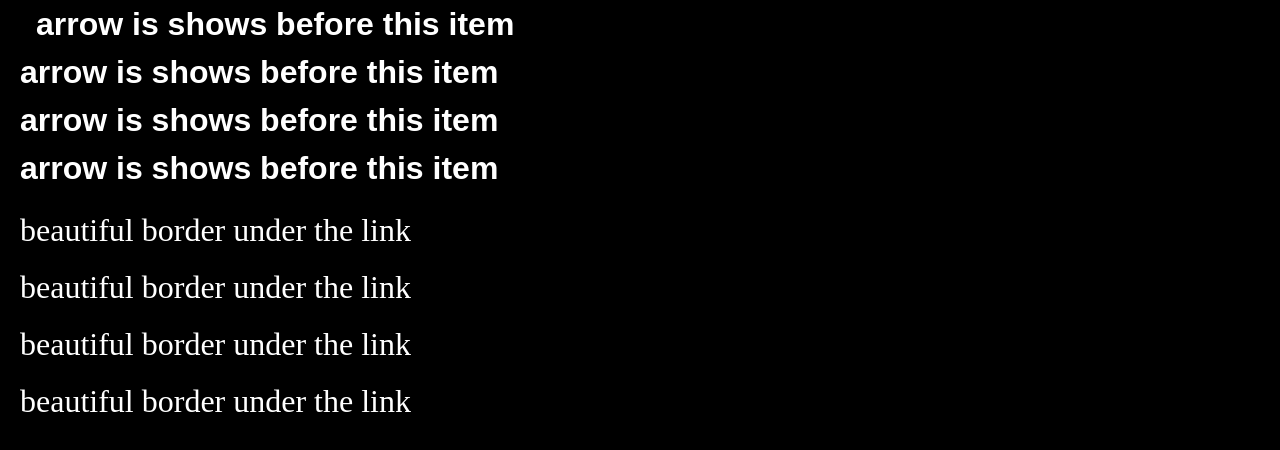
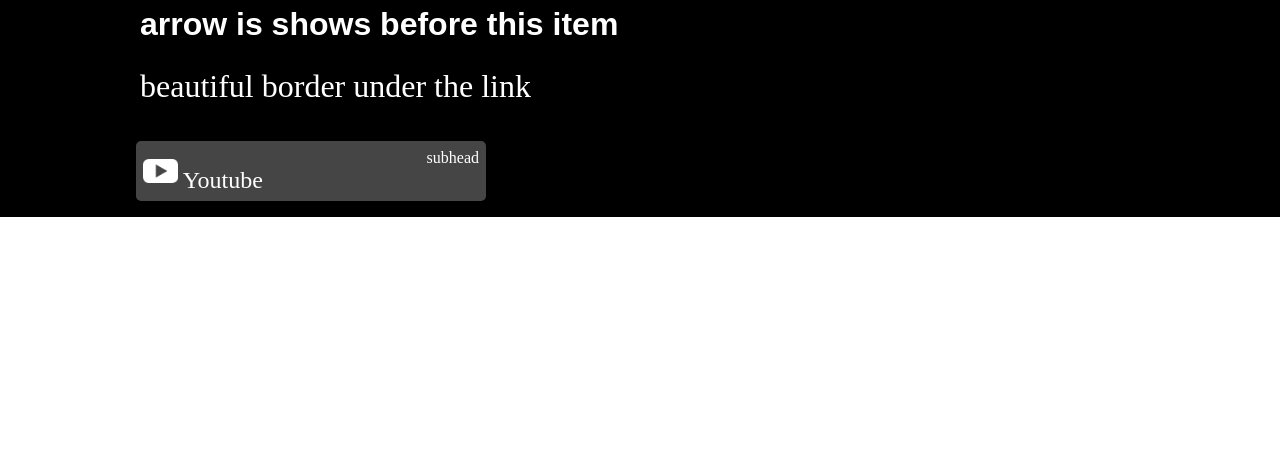
Before and after one commit to rahunak/bare-bouns-template, a website built with webpack: page src/components/html/index.html in a window 1280 px wide. Built offline with nearby package versions, Linux system fonts and the light colour scheme.

Commit message:
feat: removed extra files, and added one Youtube with hover effect button

```diff
--- a/src/components/css/style.css
+++ b/src/components/css/style.css
@@ -0,0 +1,107 @@
+*::after,*::before{
+    padding: 0;
+    margin: 0;
+}
+.wrapper-for-youtube-button{
+    display: flex;
+    justify-content: start;
+    align-items: center;
+    margin: 1rem 1rem;
+}
+.button{
+    box-sizing: border-box;
+    width: 350px;
+    height: 60px;
+    background-color: rgb(69, 69, 69);
+    display: flex;
+    gap: 5px;
+    align-items: center;
+    border-radius: 5px;
+    position: relative;
+    overflow: hidden;
+    padding: 5px;
+    border: 2px solid rgb(69, 69, 69);
+    position: relative;
+    z-index: 1;
+}
+.icon-youtube-wrapper{
+    width: 35px;
+    display: flex;
+    box-sizing: border-box;
+}
+.icon-image{
+    object-fit: cover;
+    object-position: center center;
+    width: 100%;
+    height:100%;
+    position: relative;
+    z-index: 3;
+    transition: all 900ms ease-in-out;
+}
+
+.btn-content{
+    display: flex;
+    flex-direction: column;
+    width: 89%;
+    position: relative;
+}
+.text-color{
+    color:white;
+}
+.btn-content--title{
+    font-size: 1.5em;
+    user-select: none;
+    position: relative;
+    z-index: 10;
+}
+.btn-content--subhead{
+    position: absolute;
+    user-select: none;
+    top: 0;
+    align-self: flex-end;
+    position: relative;
+    z-index: 10;
+}
+
+/* --------------- hover effects--------- */
+.button::before,
+.button::after{
+    content: '';
+
+}
+.button::before{
+    position: absolute;
+    top: 0;
+    z-index: 2;
+    border-top-right-radius: 5px;
+    border-top-left-radius: 5px;
+    transform: translateX(100%);
+    background-color: rgb(255, 255, 255);
+    width: inherit;
+    height: calc(100% / 2);
+    transition: all 300ms ease-in-out;
+}
+.button::after{
+    position: absolute;
+    bottom: 0;
+    z-index: 2;
+    border-bottom-right-radius: 5px;
+    border-bottom-left-radius: 5px;
+    background-color: rgb(255, 255, 255);
+    width: inherit;
+    height: calc(100% / 2);
+    transform: translateX(calc(-100% - 5px));
+    transition: all 300ms ease-in-out;
+}
+.button:hover::after,
+.button:hover::before{
+    transform: translateX(-5px);
+    transition: all 300ms ease-in-out;
+}
+.button:hover .text-color{
+    color:black;
+    transition: all 300ms ease-in-out;
+}
+.button:hover .icon-image{
+    mix-blend-mode: exclusion;
+}
--- a/src/components/html/index.html
+++ b/src/components/html/index.html
@@ -6,15 +6,20 @@
         <main>
             <div class="links">
                 <a class="link link_item" href="#">arrow is shows before this item</a>
-      <a class="link link_item" href="#">arrow is shows before this item</a>
-      <a class="link link_item" href="#">arrow is shows before this item</a>
-      <a class="link link_item" href="#">arrow is shows before this item</a>
-    </div>
                 <div class="gradientBlock">
                   <a href="#" class="gradientLink"> beautiful border under the link</a>
-      <a href="#" class="gradientLink"> beautiful border under the link</a>
-      <a href="#" class="gradientLink"> beautiful border under the link</a>
-      <a href="#" class="gradientLink"> beautiful border under the link</a>
+              </div>
+              <div class="wrapper-for-youtube-button">
+                <div class="button">
+                    <div class="icon-youtube-wrapper">
+                        <img class="icon-image" src="../images/youtube-white.png" alt="">
+                    </div>
+                    <div class="btn-content">
+                        <div class="btn-content--subhead text-color">subhead</div>
+                        <div class="btn-content--title text-color">Youtube</div>
+                    </div>
+                </div>
+            </div>
             </div>
         </main>
     </body>
--- a/src/components/scss/main.scss
+++ b/src/components/scss/links.scss
@@ -2,15 +2,14 @@
   padding: 0;
   margin: 0;
 }
-body{
-  background-color: #000;
-}
-// ------ стрелка перед пунктом меню -----
+
+// ------ link with arrow  -----
 .links{
   display: flex;
   flex-direction: column;
   justify-content: center;
-  padding-left: 20px;
+  align-items: start;
+  padding-left: 120px;
   overflow: hidden;
   background-color: #000;
 }
@@ -20,11 +19,11 @@ body{
 }
 .link_item:hover,
 .link_item:focus{
-  transform: translateX(0.5em);
-  outline: none;
-  position: relative;
-  text-shadow: 0 0 5px red;
-  transition:transform 0.2s ease-in;
+  &::before{
+    transform: translateX(-0.8em);
+    text-shadow: 0 0 5px rgb(9, 255, 0);
+    transition:all 0.2s ease-in;
+  }
 }
 .link_item{
   color: #fff;
@@ -32,16 +31,19 @@ body{
   font-size: 2em;
   font-weight: 600;
   font-family: Arial, Helvetica, sans-serif;
+  padding-left: 20px;
   transition:transform 0.2s ease-in;
 }
 .link_item::before{
   content: '>';
-  transform: translateX(-1em);
+  transform: translateX(-3em);
   color: transparent;
   position: absolute;
+  transition:all 0.2s ease-in;
 }
-//------
+// ------ second link --------
 .gradientBlock{
+  display: inline;
   padding: 20px 20px;
   display: inline-flex;
   flex-direction: column;
@@ -49,6 +51,7 @@ body{
   background-color: #000;
 }
 .gradientLink{
+
   text-decoration: none;
   color: #fff;
   font-size: 2em;
--- a/src/index.js
+++ b/src/index.js
@@ -1,7 +1,7 @@
 // css
 import "./components/css/style.css";
 // scss
-import "./components/scss/main.scss";
+import "./components/scss/links.scss";
 import "./components/scss/fonts.scss";
 // scripts
 import "./components/scripts/main";
```
Also changed, not shown: src/components/images/exampleSVG.svg (deleted), src/components/images/image.jpg (deleted), src/components/images/youtube-white.png (added). Lines whose indentation alone changed are shown as unchanged.
